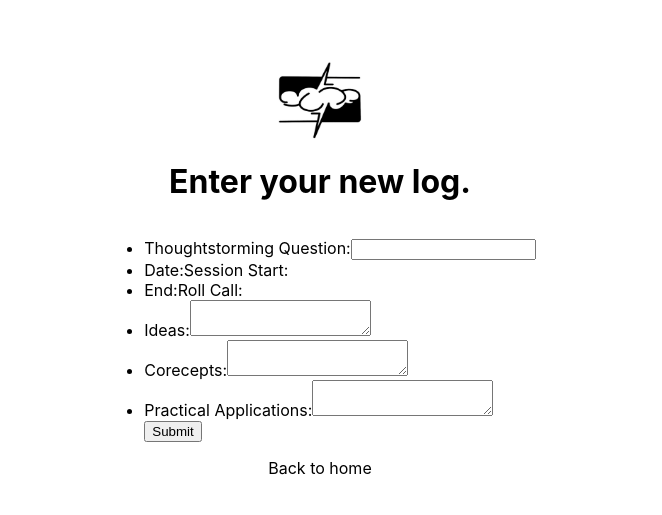
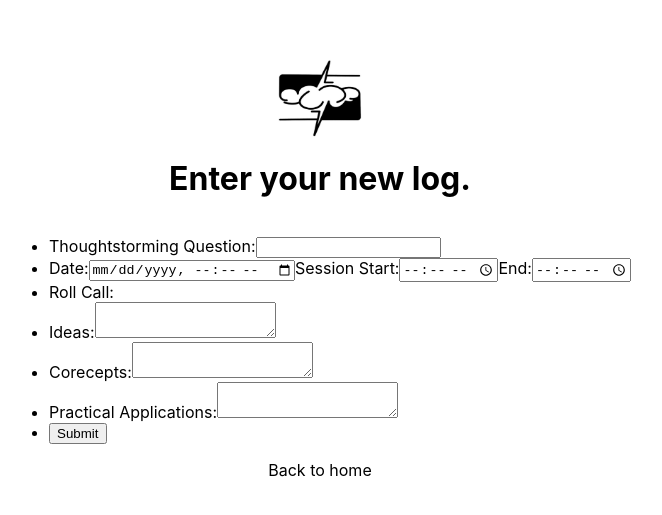
Before and after one commit to ben-marrett/thoughtstormlog, a Next.js app: page /logs/new-log in a window 1280 px wide. Shown: the part 131-646 px from the top of the page, without its empty margins (320-982 px from the left). Built offline with nearby package versions, Linux system fonts and the light colour scheme.

Commit message:
add date picker

```diff
--- a/package.json
+++ b/package.json
@@ -11,6 +11,7 @@
   "dependencies": {
     "next": "12.2.5",
     "react": "18.2.0",
+    "react-datepicker": "^4.8.0",
     "react-dom": "18.2.0"
   },
   "devDependencies": {
--- a/pages/form.js
+++ b/pages/form.js
@@ -7,14 +7,23 @@ export default function LogForm() {
         <ul>
           <li>
             <label htmlFor="question">Thoughtstorming Question:</label>
-            <input type="text" id="question" name="question"></input>
+            <input
+              type="text"
+              id="question"
+              name="thoughtstorming_question"
+            ></input>
           </li>
           <li>
             <label htmlFor="date">Date:</label>
+            <input type="datetime-local" name="datetime" id="datetime" />
+
             <label htmlFor="start">Session Start:</label>
+            <input type="time" name="time" id="time" />
+            <label htmlFor="end">End:</label>
+            <input type="time" name="time" id="time"/>
+
           </li>
           <li>
-            <label htmlFor="end">End:</label>
             <label htmlFor="roll">Roll Call:</label>
           </li>
           <li>
@@ -27,10 +36,11 @@ export default function LogForm() {
           </li>
           <li>
             <label htmlFor="practical">Practical Applications:</label>
-            <textarea id="practical" name="practical-applications"></textarea>
+            <textarea id="practical" name="practical_applications"></textarea>
           </li>
-
+          <li>
           <button type="submit">Submit</button>
+          </li>
         </ul>
       </form>
     </>
```
Also changed, not shown: styles/Home.module.css (line endings or trailing spaces).
